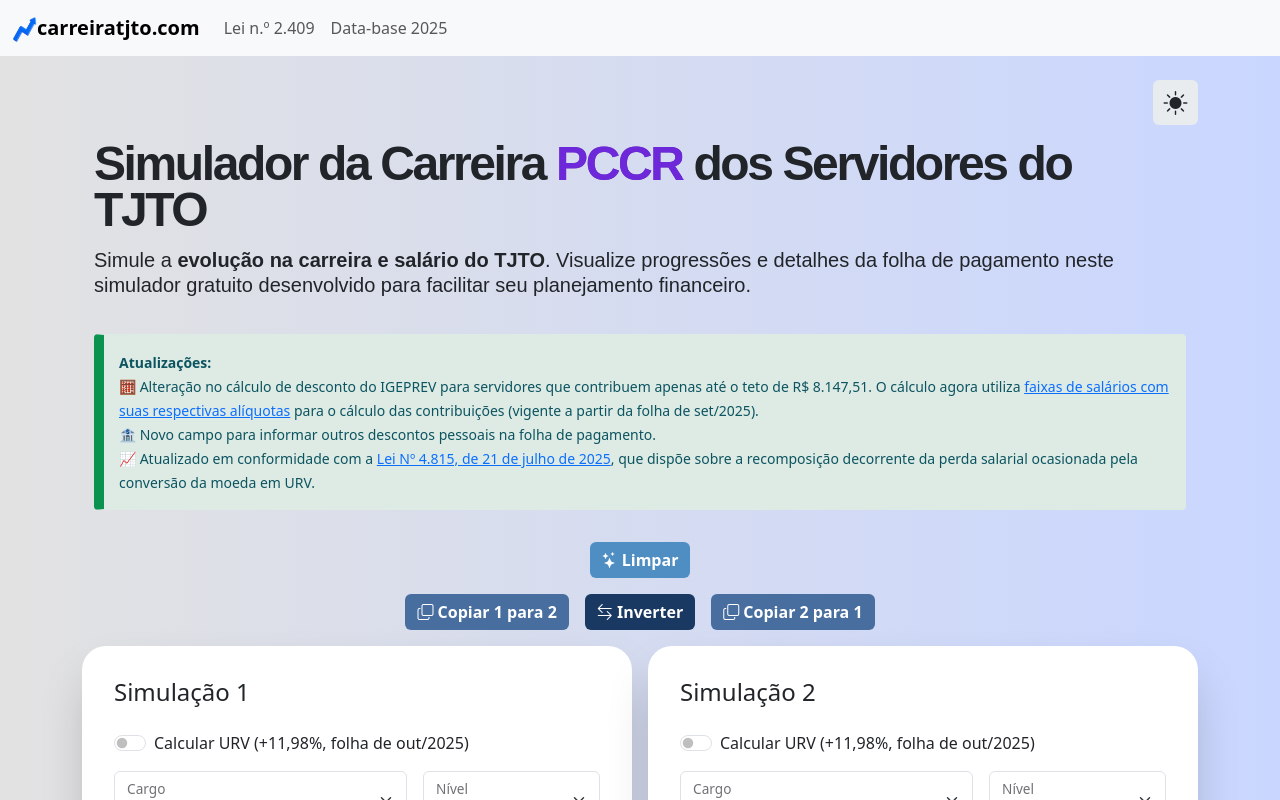
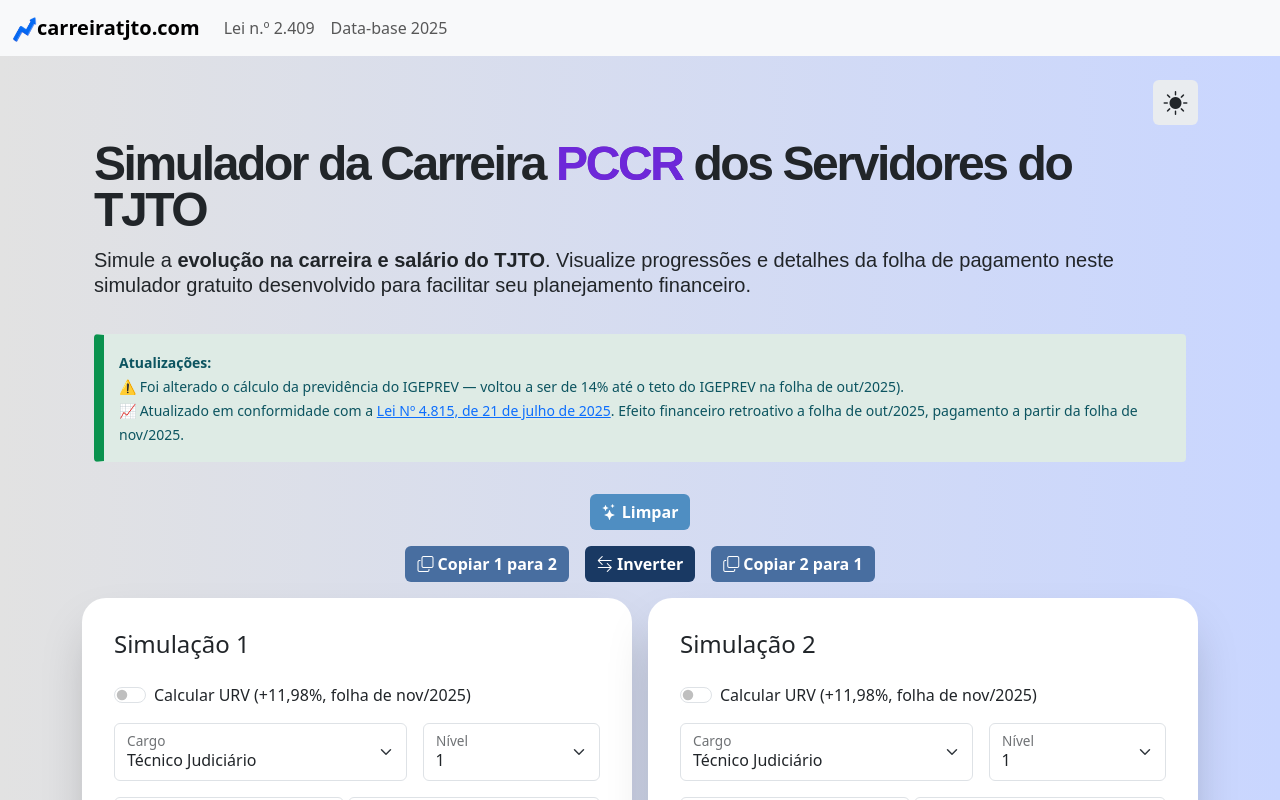
Before and after one commit to guilhermeoq/carreira-tjto, a Vue app: page / in a window 1280 px wide. Shown: the top 800 px of the page. Built offline with nearby package versions, Linux system fonts and the light colour scheme.

Commit message:
feat: ajuste calculo previdencia igeprev para 14 porcento do teto

```diff
--- a/src/components/Calculadora.vue
+++ b/src/components/Calculadora.vue
@@ -27,9 +27,7 @@
       <div class="collapse navbar-collapse" id="navbarNav">
         <ul class="navbar-nav">
           <li class="nav-item">
-            <a
-              class="nav-link"
-              href="https://www.al.to.leg.br/arquivos/lei_2409-2010_63738.PDF"
+            <a class="nav-link" href="https://www.al.to.leg.br/arquivos/lei_2409-2010_63738.PDF"
               >Lei n.º 2.409</a
             >
           </li>
@@ -54,19 +52,23 @@
 
       <div class="d-block d-md-flex gap-3">
         <p class="subtitle">
-          Simule a <strong>evolução na carreira e salário do TJTO</strong>. Visualize progressões e detalhes da folha de pagamento neste simulador gratuito desenvolvido para
-          facilitar seu planejamento financeiro.
+          Simule a <strong>evolução na carreira e salário do TJTO</strong>. Visualize progressões e
+          detalhes da folha de pagamento neste simulador gratuito desenvolvido para facilitar seu
+          planejamento financeiro.
         </p>
       </div>
 
       <div class="callout callout-info">
-        <small><strong>Atualizações:</strong><br>
-          🧮 Alteração no cálculo de desconto do IGEPREV para servidores que contribuem apenas até o teto de R$ 8.147,51. O cálculo agora utiliza <a href="https://www.gov.br/inss/pt-br/direitos-e-deveres/inscricao-e-contribuicao/tabela-de-contribuicao-mensal">faixas de salários com suas respectivas alíquotas</a> para o cálculo das contribuições (vigente a partir da folha de set/2025).<br>
-          🏦 Novo campo para informar outros descontos pessoais na folha de pagamento.<br>
+        <small
+          ><strong>Atualizações:</strong><br />
+          ⚠️ Foi alterado o cálculo da previdência do IGEPREV — voltou a ser de 14% até o teto do
+          IGEPREV na folha de out/2025).<br />
           📈 Atualizado em conformidade com a
           <a href="https://doe.to.gov.br/diario/5476/download"
             >Lei Nº 4.815, de 21 de julho de 2025</a
-          >, que dispõe sobre a recomposição decorrente da perda salarial ocasionada pela conversão da moeda em URV.<br /></small>
+          >. Efeito financeiro retroativo a folha de out/2025, pagamento a partir da folha de
+          nov/2025.<br
+        /></small>
       </div>
 
       <div style="text-align: center; margin-top: 2em; margin-bottom: 1em">
@@ -105,7 +107,7 @@
               role="switch"
               id="URVSwitch"
             />
-            <label class="form-check-label">Calcular URV (+11,98%, folha de out/2025)</label>
+            <label class="form-check-label">Calcular URV (+11,98%, folha de nov/2025)</label>
           </div>
           <div class="d-flex justify-content-center gap-3">
             <!-- SELECTION CARGO -->
@@ -1358,8 +1360,15 @@ export default {
       calculator.irrf = this.calcularIrrf(baseIRRF)
       calculator.totalDescontos =
         calculator.tipoPrevidencia === 'prevcom'
-          ? calculator.previdencia + calculator.irrf + calculator.teto + calculator.prevcom + (parseFloat(calculator.outrosDescontos) || 0)
-          : calculator.previdencia + calculator.irrf + calculator.teto + (parseFloat(calculator.outrosDescontos) || 0)
+          ? calculator.previdencia +
+            calculator.irrf +
+            calculator.teto +
+            calculator.prevcom +
+            (parseFloat(calculator.outrosDescontos) || 0)
+          : calculator.previdencia +
+            calculator.irrf +
+            calculator.teto +
+            (parseFloat(calculator.outrosDescontos) || 0)
 
       calculator.salarioLiquido = calculator.salarioBruto - calculator.totalDescontos
     },
@@ -1444,27 +1453,7 @@ export default {
     },
 
     calcularPrevidencia(baseDeCalculo) {
-        let contribuicao;
-
-        if (baseDeCalculo <= 1518.00) {
-          contribuicao = baseDeCalculo * 0.075;
-        } else if (baseDeCalculo <= 2793.88) {
-          // 9% sobre o que excede 1518.00, mais o valor total da 1ª faixa (1518.00 * 7.5% = 113.85)
-          contribuicao = (baseDeCalculo - 1518.00) * 0.09 + 113.85;
-        } else if (baseDeCalculo <= 4190.83) {
-          // 12% sobre o que excede 2793.88, mais o total das faixas anteriores (113.85 + 114,8292 = 228,6792)
-          contribuicao = (baseDeCalculo - 2793.88) * 0.12 + 228.67;
-        } else if (baseDeCalculo <= 8157.41) {
-          // 14% sobre o que excede 4190.83, mais o total das faixas anteriores (228,6792 + 167,634 = 396,3132)
-          contribuicao = (baseDeCalculo - 4190.83) * 0.14 + 396.32;
-        } else {
-          // Se o salário for maior que o teto, a contribuição é fixa no valor máximo.
-          // (113.85 + 114,8292 + 167,634 + 555.3212 = 951.64)
-          contribuicao = 951.64;
-      }
-
-      // Arredonda o resultado final para 2 casas decimais
-      return contribuicao;
+      return baseDeCalculo * 0.14
     },
     //Formatação de moeda para Real Brasileiro
     formatarParaBR(valor) {
```
Lines whose indentation alone changed are shown as unchanged.
